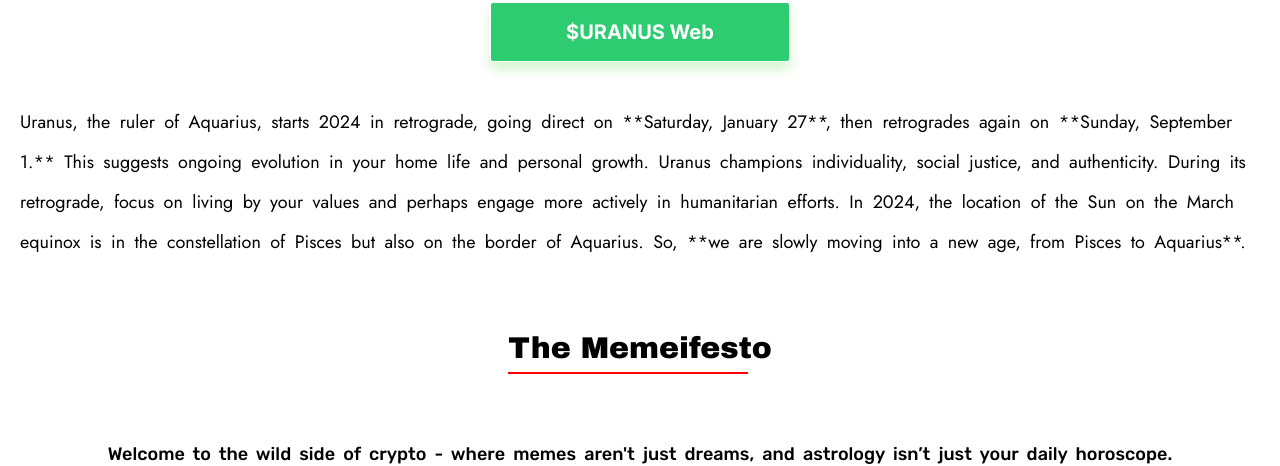
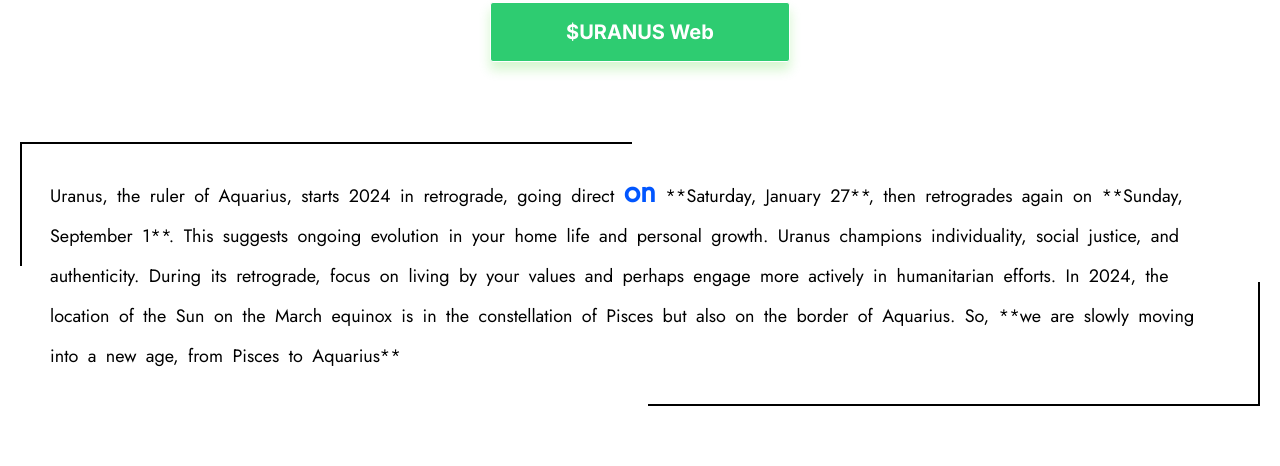
Before and after one commit to DevVivekk/NextjsMemeGenetaorApp, a Next.js app: page /home in a window 1280 px wide. Shown: the part 298-764 px from the top of the page. Built offline with nearby package versions, Linux system fonts and the light colour scheme.

Commit message:
added border to para text and animation

```diff
--- a/src/Components/home/home.css
+++ b/src/Components/home/home.css
@@ -48,6 +48,11 @@ main{
     display: flex;
     flex-direction: column;
     align-items: center;
+}
+.newspan{
+  color:#0156ff;
+  font-size: 3rem;
+  font-weight: bolder;
 }
 .home-image{
  position: relative;
@@ -114,6 +119,34 @@ header{
 }
 .sidebar>svg:hover{
   color: white !important;
+}
+#largeText{
+  margin-top: 8rem !important;
+  box-sizing: border-box;
+  padding: 3rem;
+  position: relative;
+}
+#largeText::before,
+#largeText::after {
+    content: "";
+    position: absolute;
+    width: calc(50% - 10px); /* Adjust for padding */
+    height: calc(50% - 10px); /* Adjust for padding */
+    border: 2px solid black; /* Border style */
+}
+
+#largeText::before {
+    top: 0;
+    left: 0;
+    border-right: none; /* Remove border on right side */
+    border-bottom: none; /* Remove border on bottom side */
+}
+
+#largeText::after {
+    bottom: 0;
+    right: 0;
+    border-top: none; /* Remove border on top side */
+    border-left: none; /* Remove border on left side */
 }
 .para-meme{
     font-size: 1.8rem;
--- a/src/Components/home/home.js
+++ b/src/Components/home/home.js
@@ -1,5 +1,5 @@
 "use client"
-import React, { useEffect, useState } from 'react'
+import React, { useEffect, useMemo, useState } from 'react'
 import {Jost,Josefin_Sans,Archivo_Black,Rubik} from 'next/font/google'
 const jost = Jost({subsets:["latin"],weight:"400",style:"normal",variable:'--font-jost'})
 const josefin = Josefin_Sans({subsets:["latin"],weight:"400",style:"normal"})
@@ -37,6 +37,65 @@ const Home = () => {
     },2500)
     return ()=>{clearInterval(timeinterval)}
   },[notify,index])
+
+
+  // useEffect(() => {
+  //   const ans = document.getElementById("largeText");
+  //   const words = ans.textContent.split(" ");
+  //   let index = 0;
+  //   let intervalId;
+
+  //   function processWord() {
+  //     if (index < words.length) {
+  //       const word = words[index];
+  //       if (word) {
+  //         const newSpan = document.createElement('span');
+  //         newSpan.className = 'newspan';
+  //         newSpan.textContent = word;
+  //         newSpan.style.fontSize = 'larger'; // You can adjust the font size here
+  //         ans.appendChild(newSpan);
+  //         ans.removeChild(ans.firstChild); // Remove the original word
+  //         index++;
+  //       }
+  //     } else {
+  //       index = 0; // Reset the index to restart from the beginning
+  //     }
+  //   }
+
+  //   intervalId = setInterval(processWord, 1000); // Change the delay time as needed
+
+  //   return () => {
+  //     clearInterval(intervalId); // Cleanup function to stop the loop
+  //   };
+  // }, []);
+  const mywords = "Uranus, the ruler of Aquarius, starts 2024 in retrograde, going direct on **Saturday, January 27**, then retrogrades again on **Sunday, September 1**. This suggests ongoing evolution in your home life and personal growth. Uranus champions individuality, social justice, and authenticity. During its retrograde, focus on living by your values and perhaps engage more actively in humanitarian efforts. In 2024, the location of the Sun on the March equinox is in the constellation of Pisces but also on the border of Aquarius. So, **we are slowly moving into a new age, from Pisces to Aquarius**".split(" ");
+  const words = useMemo(() => mywords, [mywords]);
+  const [pointer,setPointer]  =useState(0);
+  useEffect(() => {
+    const intervalId = setInterval(() => {
+      setPointer(prevIndex => prevIndex + 1);
+    }, 1000);
+    return () => clearInterval(intervalId);
+  }, []);
+
+  useEffect(() => {
+    const intervalId = setInterval(() => {
+      setPointer(prevIndex => (prevIndex + 1) % words.length);
+    }, 1000);
+
+    return () => clearInterval(intervalId);
+  }, [words]);
+
+  useEffect(() => {
+    const pTag = document.getElementById("largeText");
+    const wordsWithSpan = words.map((word, i) => (
+      i === pointer ?
+      `<span class="newspan">${word}</span>` :
+      word
+    ));
+    pTag.innerHTML = wordsWithSpan.join(' ');
+  }, [pointer,words]);
+
   return (
     <main>
     <div className='home-div'>
```
